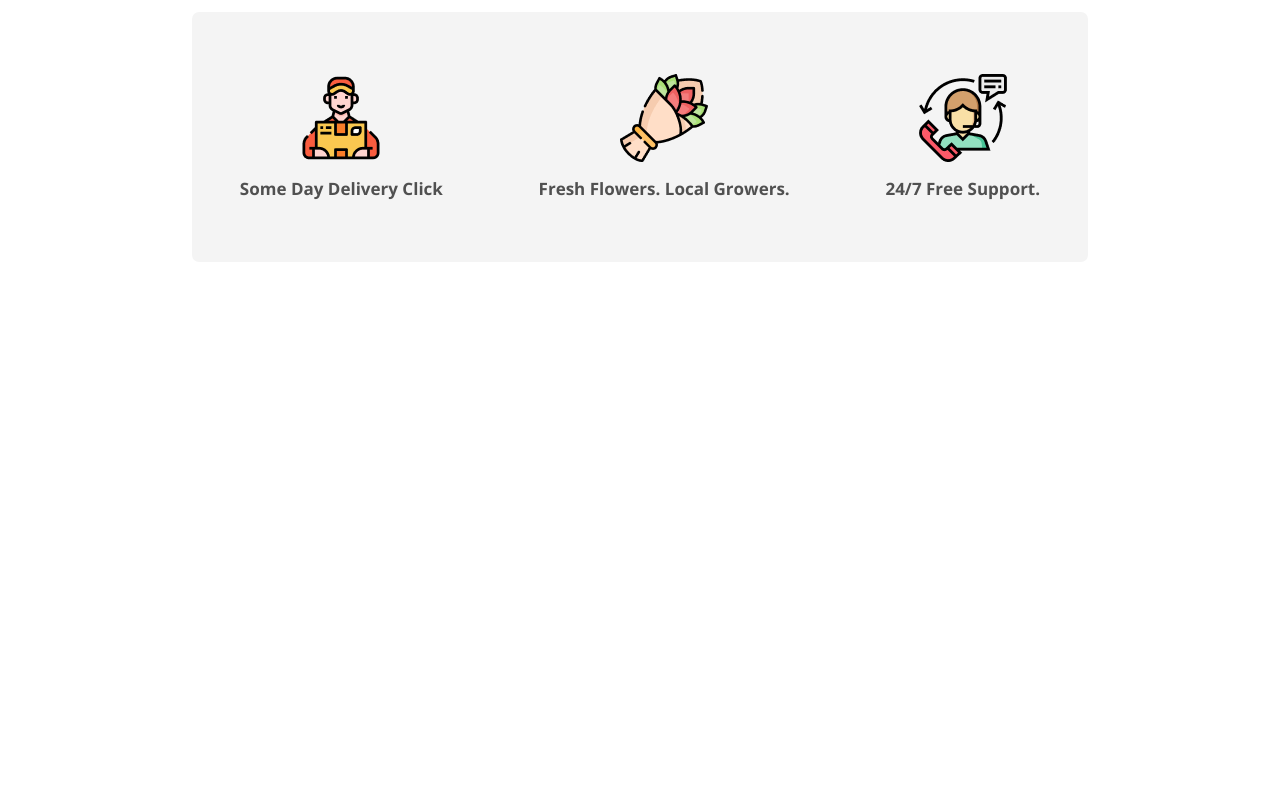
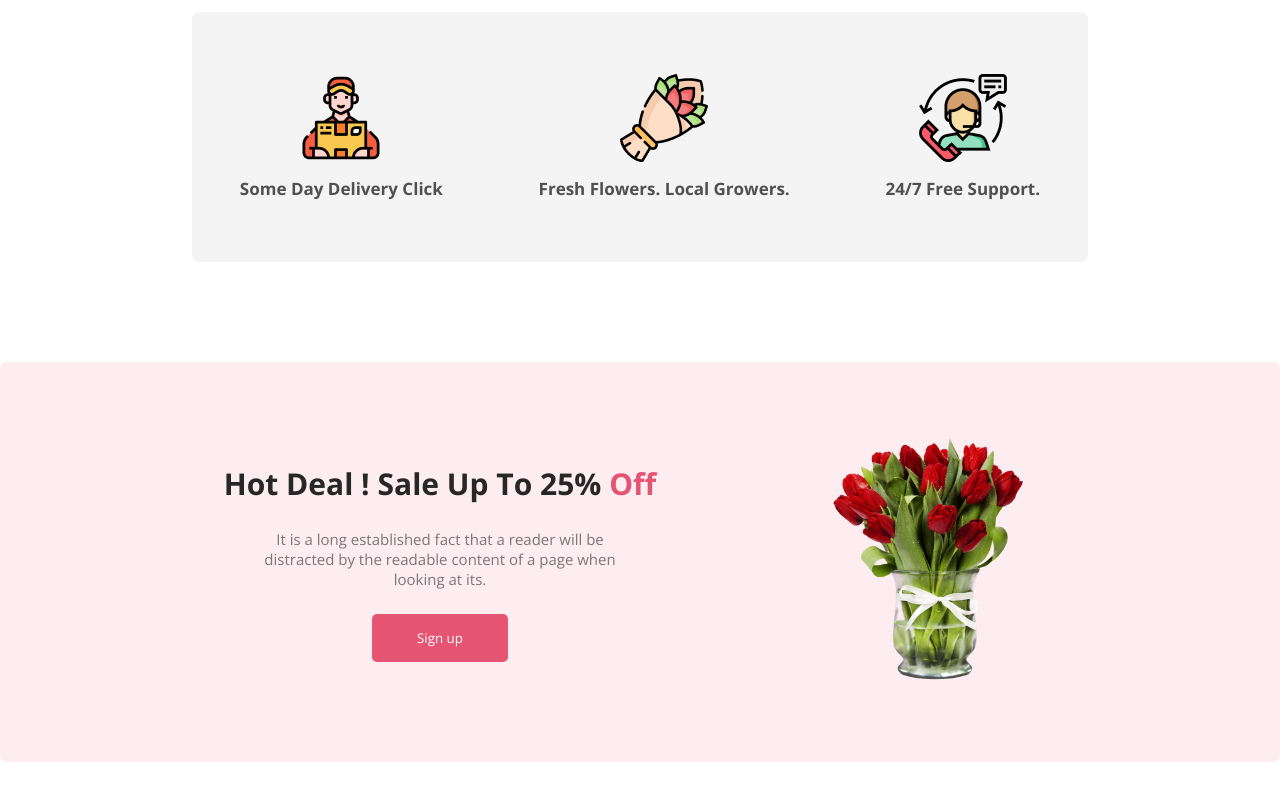
Before and after one commit to Rifazul-Islam/flower-shop-assignment, a plain HTML site: page index.html in a window 1280 px wide. Shown: the part 1524-2324 px from the top of the page. Before the commit the page ends 1886 px from the top, so only its background shows below. Drawn offline with nearby package versions, Linux system fonts and the light colour scheme.

Commit message:
add hot deal flower section

```diff
--- a/index.html
+++ b/index.html
@@ -103,6 +103,30 @@
       </div>
      </section>
 
+     <!--flower Hot Deal section-->
+
+     <section>
+      <div class="hot-deal-container">
+         <div class="hot-deal-left-side">
+         <h1 class="hot-deal-title">
+          Hot Deal ! Sale Up To 25% <span class="primary">Off</span>
+        </h1>
+
+        <p class="hot-deal-description">
+          It is a long established fact that a reader will be distracted by
+           the readable content of a page when looking at its.
+        </p>
+
+          <button class="btn-primary"> Sign up</button>
+         </div>
+
+         <div class="hot-deal-right-side">
+          <img class="flower-photos" src="Flower Asset/pngwing 8.png" alt="">
+         </div>
+      </div>
+     </section>
+
+
     </main>
 
     <!--The Under footer section-->
--- a/styles/style.css
+++ b/styles/style.css
@@ -134,3 +134,43 @@ color:#272727;
     font-size: 17px;
     color: rgba(39, 39, 39, 0.80);
 }
+
+/* Main in flower Delivery section style related */
+
+.hot-deal-container{
+
+    height: 400px;
+    display: flex;
+    justify-content: center;
+    align-items: center;
+    text-align: center;
+    border-radius: 7px;
+    margin-bottom: 100px;
+    background-color: rgba(229, 84, 115, 0.10);
+}
+
+.hot-deal-title{
+    color: #272727;
+    font-size: 30px;
+    font-weight: bold;
+
+}
+
+.primary{
+    color:#E55473;
+}
+
+.hot-deal-description{
+    color: rgba(39, 39, 39, 0.60);
+    padding: 25px 0px;
+    font-size: 15px;
+    width: 50%;
+    margin: auto;
+}
+
+.flower-photos{
+    width: 200px;
+    height: 250px;
+    margin-right: 200px;
+
+}
```
